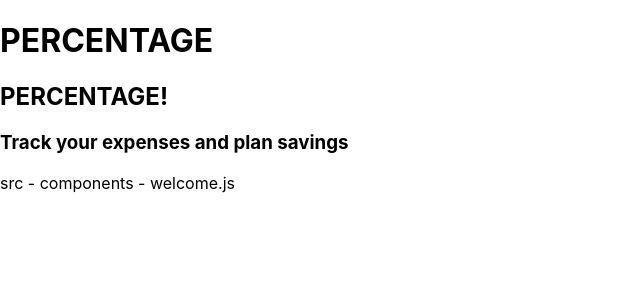
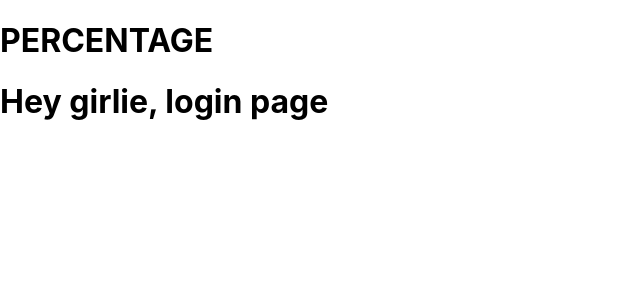
Before and after one commit to ken025/Percentage-Frontend, a React (Create React App) app: page / in a window 1280 px wide. Shown: the top 300 px of the page, without its empty margins (0-640 px from the left). Built offline with nearby package versions, Linux system fonts and the light colour scheme.

Commit message:
Added login page

```diff
--- a/src/App.js
+++ b/src/App.js
@@ -1,7 +1,7 @@
 import React, {Component} from 'react'
 import './App.css';
 import Welcome from './components/Welcome';
-// import Login from './components/Login';
+import Login from './components/Login';
 // import Signup from './components/Signup';
 
 
@@ -18,6 +18,19 @@ class App extends Component {
     }
   }
 
+  renderMainContainer = () => {
+    return this.state.user.username ?
+    < Welcome />:
+    < Login />
+      // this.state.channel ?
+      //   <MessageContainer channel={this.state.channel}/> :
+      //   <Welcome/>
+      // :
+      //   this.state.signup ?
+      //     <Signup setUser={this.setUser} toggleSignup={this.toggleSignup}/> :
+      //     <Login setUser={this.setUser} toggleSignup={this.toggleSignup}/>
+  }
+
 
   render() {
     return (
@@ -25,7 +38,7 @@ class App extends Component {
       <h1>
         PERCENTAGE
       </h1>
-      <main><Welcome/></main>
+      <main><this.renderMainContainer/></main>
     </>
     );
   }
--- /dev/null
+++ b/src/components/Login.js
@@ -0,0 +1,51 @@
+import React, { Component } from 'react'
+// import { loginRequest } from '../services/requests'
+
+export default class Login extends Component{
+
+//   state = {
+//     username: "",
+//     password: ""
+//   }
+
+//   onChange = (e) => this.setState({[e.target.name]: e.target.value})
+
+//   onSubmit = (e) => {
+//     e.preventDefault()
+//     const { username, password } = this.state
+//     const body = {username: username, password: password}
+//     loginRequest(body)
+//     .then(response => {
+//       if (!response.errors){
+//         console.log(response)
+//         this.props.setUser(response)
+//       } else {
+//         alert(response.errors)
+//       }
+//     })
+//   }
+
+  render(){
+    return (
+        <h1> Hey girlie, login page</h1>
+//       <div className="login">
+//         <h1>Login!</h1>
+//         <form onSubmit={this.onSubmit}>
+//           <label>
+//             Username:
+//             <input type="text" name="username" onChange={this.onChange} value={this.state.username} />
+//           </label><br/>
+//           <label>
+//             Password:
+//             <input type="password" name="password" onChange={this.onChange} value={this.state.password} />
+//           </label>
+//           <br/>
+//           <input type="submit" value="Login!" style={{display: "none"}}/>
+//         </form>
+//         <button onClick={this.props.toggleSignup}>Or Sign Up!</button>
+//       </div>
+    )
+  }
+
+
+ }
```
Also changed, not shown: 2 other files (tests, documents, lock files or other folders).
